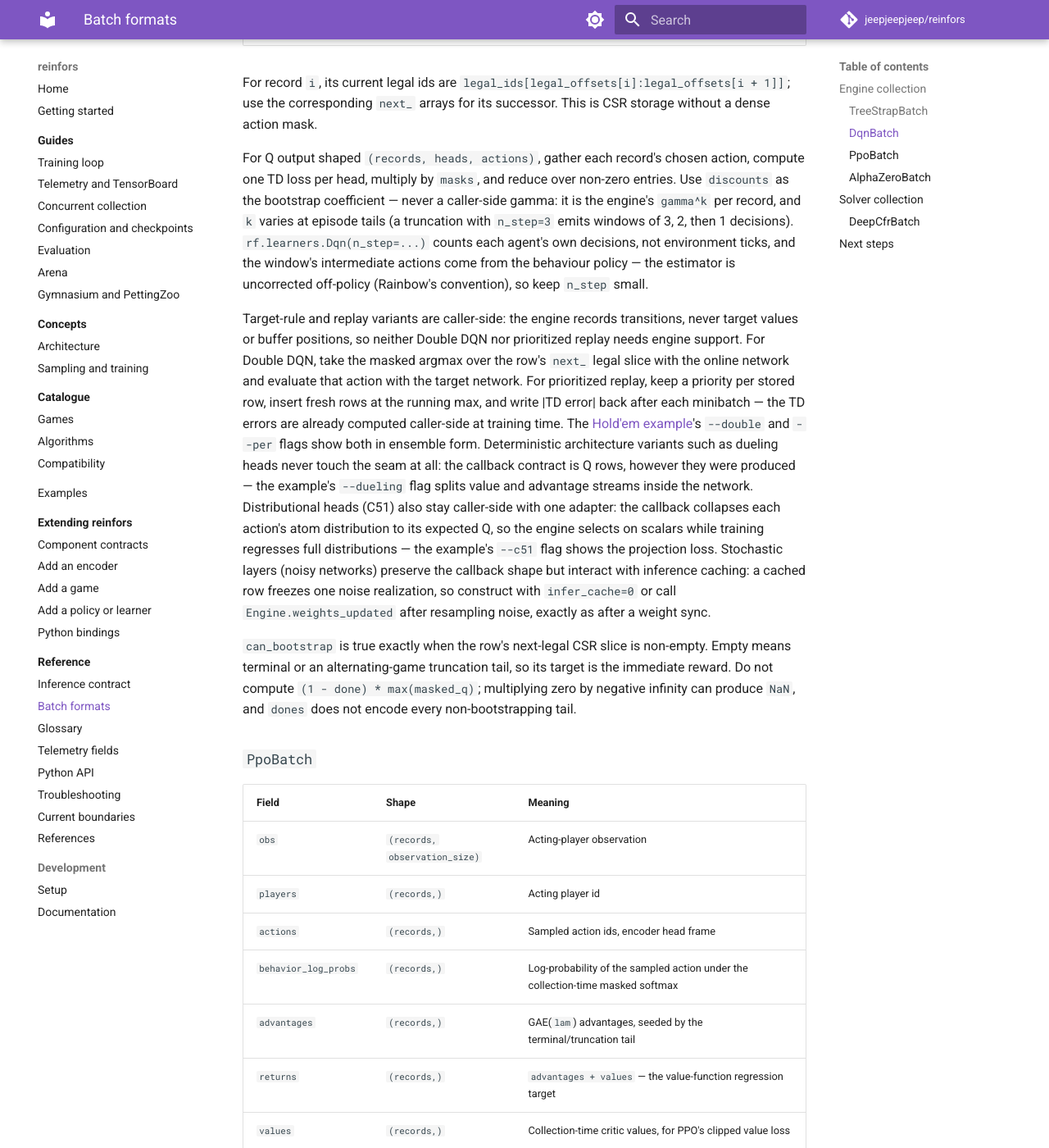
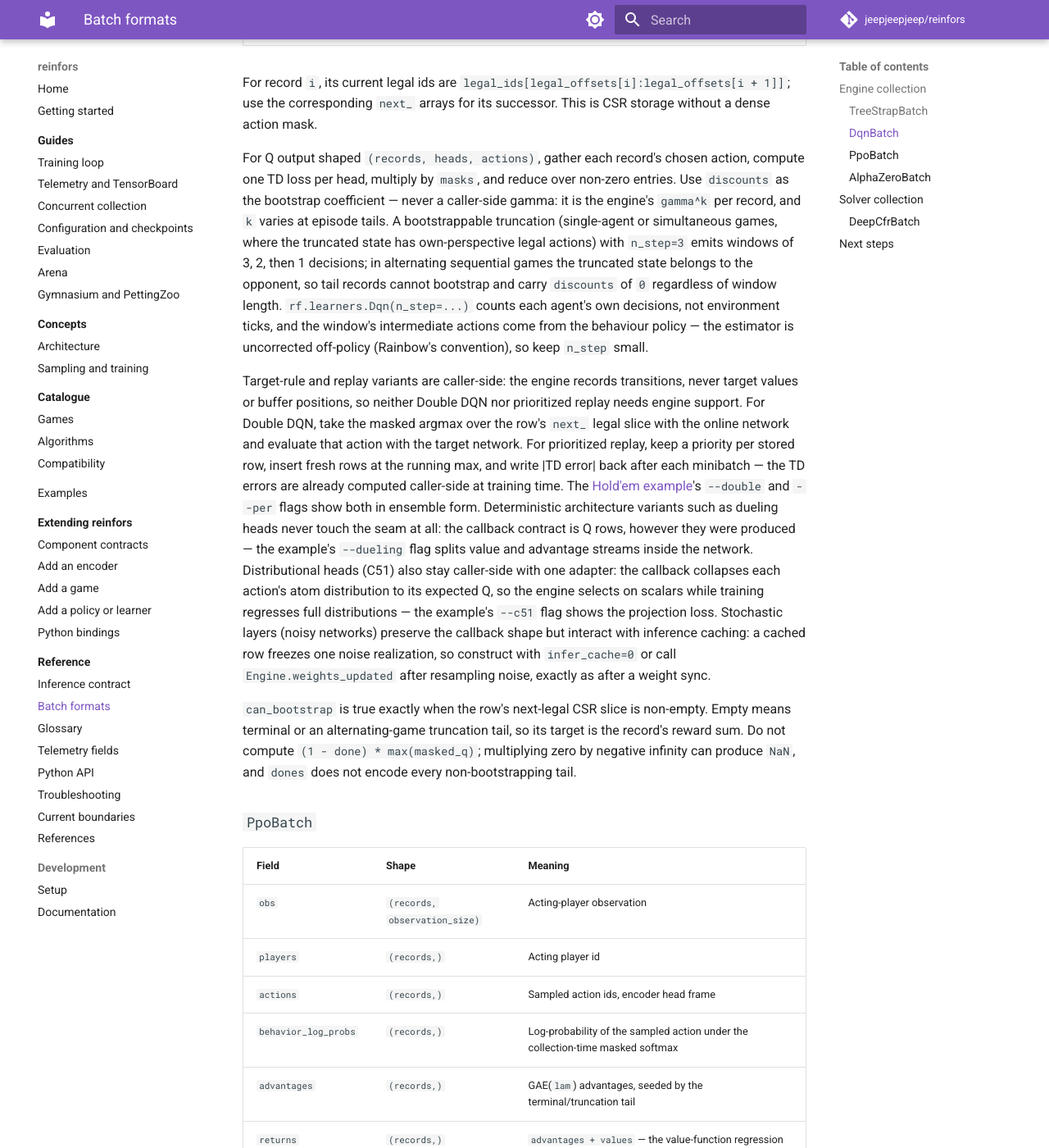
Before and after one commit to jeepjeepjeep/reinfors, an MkDocs documentation site: the page built from docs/reference/batch-formats.md, in a window 1280 px wide and 1400 px high, scrolled down 1577 px. Shown: the whole window at 82% size. Built offline with MkDocs 1.6.1 and Material for MkDocs 9.7.7, drawn with Linux system fonts in a browser that asks for light colours; comment, search, counter and statistics services are not loaded.

Commit message:
docs: teach the discounts target rule everywhere and scope the truncation ladder

```diff
--- a/docs/reference/batch-formats.md
+++ b/docs/reference/batch-formats.md
@@ -52,8 +52,11 @@ successor. This is CSR storage without a dense action mask.
 For Q output shaped `(records, heads, actions)`, gather each record's chosen action, compute one TD
 loss per head, multiply by `masks`, and reduce over non-zero entries. Use `discounts` as the
 bootstrap coefficient — never a caller-side gamma: it is the engine's `gamma^k` per record, and
-`k` varies at episode tails (a truncation with `n_step=3` emits windows of 3, 2, then 1
-decisions). `rf.learners.Dqn(n_step=...)` counts each agent's own decisions, not environment
+`k` varies at episode tails. A bootstrappable truncation (single-agent or simultaneous games,
+where the truncated state has own-perspective legal actions) with `n_step=3` emits windows of
+3, 2, then 1 decisions; in alternating sequential games the truncated state belongs to the
+opponent, so tail records cannot bootstrap and carry `discounts` of `0` regardless of window
+length. `rf.learners.Dqn(n_step=...)` counts each agent's own decisions, not environment
 ticks, and the window's intermediate actions come from the behaviour policy — the estimator is
 uncorrected off-policy (Rainbow's convention), so keep `n_step` small.
 
@@ -75,7 +78,7 @@ realization, so construct with `infer_cache=0` or call `Engine.weights_updated`
 resampling noise, exactly as after a weight sync.
 
 `can_bootstrap` is true exactly when the row's next-legal CSR slice is non-empty. Empty means
-terminal or an alternating-game truncation tail, so its target is the immediate reward. Do not compute
+terminal or an alternating-game truncation tail, so its target is the record's reward sum. Do not compute
 `(1 - done) * max(masked_q)`; multiplying zero by negative infinity can produce `NaN`, and
 `dones` does not encode every non-bootstrapping tail.
 
```
Also changed, not shown: docs/reference/glossary.md (+2 -1 lines), docs/reference/python-api.md (+3 -2 lines), 4 other files.
